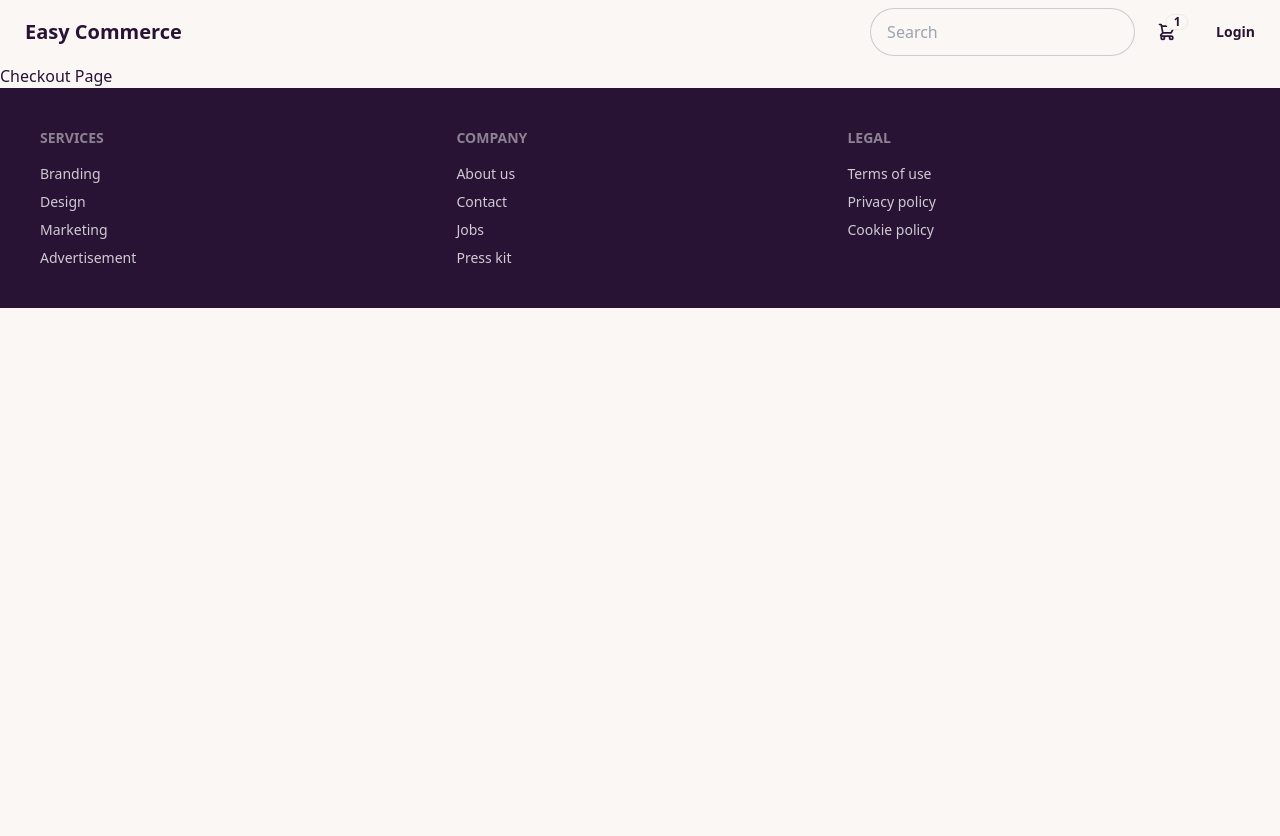
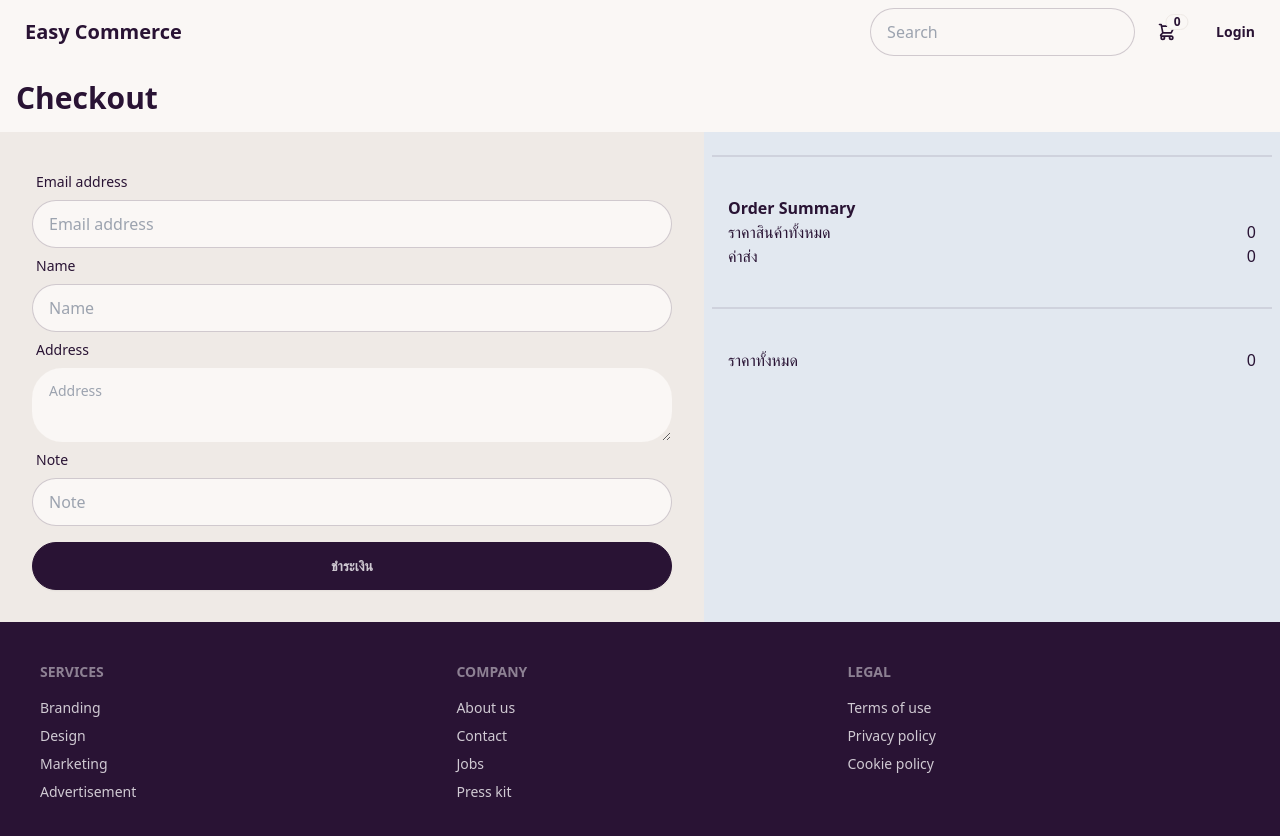
Before and after one commit to kengserch/vue-easy-commerce, a Vue app: page /checkout in a window 1280 px wide. Shown: the top 836 px of the page. Before the commit the page ends 800 px from the top, so only its background shows below. Built offline with nearby package versions, Linux system fonts and the light colour scheme.

Commit message:
finish-user-front-shop

```diff
--- a/src/App.vue
+++ b/src/App.vue
@@ -1,5 +1,13 @@
 <script setup>
+import { onMounted } from 'vue';
 import {RouterView } from 'vue-router'
+import { useCartStore } from '@/stores/user/cart';
+
+const cartStore = useCartStore()
+
+onMounted(() => {
+  cartStore.loadCart()
+})
 
 </script>
 
--- a/src/components/Product.vue
+++ b/src/components/Product.vue
@@ -2,7 +2,8 @@
 import { defineProps } from 'vue';
 
 defineProps({
-    products:Array
+    products: Array,
+    addToCart: Function
 })
 </script>
 <template>
@@ -15,7 +16,7 @@ defineProps({
                 <h2 class="card-title">{{ product.name }}</h2>
                 <p>{{ product.about }}</p>
                 <div class="card-actions justify-end">
-                    <button class="btn btn-primary">Buy Now</button>
+                    <button class="btn btn-primary" @click="addToCart(product)">Buy Now</button>
                 </div>
             </div>
         </div>
--- a/src/layouts/UserLayout.vue
+++ b/src/layouts/UserLayout.vue
@@ -25,6 +25,9 @@ const login = () => {
 const logout = () => {
     isLoggedIn.value = false
     localStorage.removeItem('isLoggedIn')
+    localStorage.removeItem('cart-data')
+    localStorage.removeItem('order-data')
+    window.location.reload()
 }
 const handleSearch = (event) => {
     if (event.key === 'Enter'){
--- a/src/stores/user/cart.js
+++ b/src/stores/user/cart.js
@@ -2,17 +2,8 @@ import { defineStore } from "pinia";
 
 export const useCartStore = defineStore('cart', {
     state: () => ({
-        items:[
-            {
-                name: 'test',
-                imageUrl: 'https://daisyui.com/images/stock/photo-1606107557195-0e29a4b5b4aa.jpg',
-                quantity: 10,
-                about: 'test1',
-                status: 'open',
-                price: 100,
-                quantity:1
-            }
-        ]
+        items:[],
+        checkout:{}
     }),
     getters:{
         summaryQuantity(state) {
@@ -25,14 +16,50 @@ export const useCartStore = defineStore('cart', {
         }
     },
     actions:{
+        loadCart () {
+            const previousCart = localStorage.getItem('cart-data')
+            if(previousCart){
+                this.items = JSON.parse(previousCart)
+            }
+        },
         addToCart (ProductData) {
-            this.items.push(ProductData)
+            const findProductIndex = this.items.findIndex(item => {
+                return item.name === ProductData.name
+            })
+            if(findProductIndex < 0){
+                ProductData.quantity = 1
+                this.items.push(ProductData)
+            }else{
+                const currentItem = this.items[findProductIndex]
+
+                this.updateQuantity(findProductIndex, currentItem.quantity+1)
+            }
+            localStorage.setItem('cart-data', JSON.stringify(this.items))
         },
         updateQuantity (index, quantity) {
             this.items[index].quantity = quantity
+            localStorage.setItem('cart-data', JSON.stringify(this.items))
         },
         removeItemIncart (index) {
             this.items.splice(index,1)
+            localStorage.setItem('cart-data', JSON.stringify(this.items))
+        },
+        placeOrder (userData){
+            const orderData = {
+                ...userData,
+                totalPrice: this.summaryPrice,
+                paymentMethod : 'Credit Card',
+                createdDate : (new Date()).toLocaleString(),
+                orderNumber : `AA${ Math.floor((Math.random()*90000)+10000)}`,
+                products: this.items
+            }
+            localStorage.setItem('order-data', JSON.stringify(orderData))
+        },
+        loadCheckout(){
+            const orderData = localStorage.getItem('order-data')
+            if(orderData){
+               this.checkout = JSON.parse(orderData)
+            }
         }
     }
 })
--- a/src/views/user/CartView.vue
+++ b/src/views/user/CartView.vue
@@ -1,4 +1,5 @@
 <script setup>
+import { RouterLink } from 'vue-router';
 import UserLayout from '@/layouts/UserLayout.vue'
 import Close from '@/components/icons/Close.vue'
 import { useCartStore } from '@/stores/user/cart'
@@ -22,7 +23,7 @@ const changeQuantity = (event, index) =>{
         </div>
         <div v-else class="flex" v-for="(item,index) in cartStore.items" :key="index">
           <div class="flex-1">
-            <img class="w-full p-5" src="https://daisyui.com/images/stock/photo-1606107557195-0e29a4b5b4aa.jpg">
+            <img class="w-full p-5" :src="item.imageUrl">
           </div>
           <div class="flex-1">
             <div class="flex flex-col justify-between h-full">
@@ -34,7 +35,7 @@ const changeQuantity = (event, index) =>{
                     <div>{{item.price}}</div>
                   </div>
                   <div>
-                    <select class=" w-1/2 p-4 rounded-full" @change="changeQuantity($event,index)">
+                    <select v-model="item.quantity" class=" w-1/2 p-4 rounded-full" @change="changeQuantity($event,index)">
                       <option v-for="(quantity,index) in [1, 2, 3, 4, 5]" :key="index">
                         {{ quantity }}
                       </option>
@@ -67,6 +68,7 @@ const changeQuantity = (event, index) =>{
             <div>ราคารวมทั้งหมด</div>
             <div>{{ cartStore.summaryPrice  }}</div>
           </div>
+          <RouterLink :to="{name:'checkout'}" class="btn btn-neutral w-full mt-4">ชำระเงิน</RouterLink>
         </div>
       </div>
     </div>
--- a/src/views/user/CheckoutView.vue
+++ b/src/views/user/CheckoutView.vue
@@ -1,9 +1,99 @@
 <script setup>
-import UserLayout from '@/layouts/UserLayout.vue'
+import { reactive } from "vue";
+import { RouterLink , useRouter } from "vue-router"
+
+import UserLayout from "@/layouts/UserLayout.vue";
+
+import { useCartStore } from '@/stores/user/cart'
+
+
+
+const FormData = [
+  {
+    name: 'Email address',
+    field: 'email'
+  },
+  {
+    name: 'Name',
+    field: 'name'
+  },
+  {
+    name: 'Address',
+    field: 'address'
+  }
+  ,
+  {
+    name: 'Note',
+    field: 'note'
+  }
+]
+
+const cartStore = useCartStore()
+const router = useRouter()
+
+const userFormData = reactive({
+  email: '',
+  name: '',
+  address: '',
+  note: ''
+})
+
+const payment = () => {
+  cartStore.placeOrder(userFormData)
+  router.push({name:'success'})
+}
+
 </script>
 
 <template>
   <UserLayout>
-    Checkout Page
+    <h1 class="text-3xl font-bold m-4">Checkout</h1>
+    <div class="flex">
+      <section class="flex-auto w-64 bg-base-200 p-8">
+        <label v-for="form in FormData" :key="form.field" class="form-control w-full">
+          <div class="label">
+            <span class="label-text">{{ form.name }}</span>
+          </div>
+          <textarea v-if="form.field === 'address'" v-model="userFormData[form.field]" class="textarea"
+            :placeholder="form.name"></textarea>
+          <input v-else v-model="userFormData[form.field]" type="text" :placeholder="form.name"
+            class="input input-bordered w-full" />
+        </label>
+        <button @click="payment" class="btn btn-neutral w-full mt-4">ชำระเงิน</button>
+      </section>
+      <section class="flex-auto w-32 bg-slate-200 px-2">
+        <div v-for="item in cartStore.items" :key="item" class="flex bg-white m-8 py-4">
+          <div class="flex-1">
+            <img class="w-full p-4" :src="item.imageUrl">
+          </div>
+          <div class="flex-1">
+            <div class="flex flex-col justify-between h-full">
+              <div>
+                <div><b>{{ item.name }}</b></div>
+                <div>จำนวน : {{ item.quantity }}</div>
+              </div>
+              <RouterLink :to="{ name: 'cart' }">Edit</RouterLink>
+            </div>
+          </div>
+        </div>
+        <div class="divider"></div>
+        <div class="p-4">
+          <div><b>Order Summary</b></div>
+          <div class="flex justify-between">
+            <div>ราคาสินค้าทั้งหมด</div>
+            <div>{{ cartStore.summaryPrice }}</div>
+          </div>
+          <div class="flex justify-between">
+            <div>ค่าส่ง</div>
+            <div>0</div>
+          </div>
+        </div>
+        <div class="divider"></div>
+        <div class="flex justify-between p-4 mb-4">
+          <div>ราคาทั้งหมด</div>
+          <div>{{ cartStore.summaryPrice }}</div>
+        </div>
+      </section>
+    </div>
   </UserLayout>
 </template>
--- a/src/views/user/HomeView.vue
+++ b/src/views/user/HomeView.vue
@@ -1,9 +1,20 @@
 <script setup>
+import { useRouter } from 'vue-router';
 import UserLayout from '@/layouts/UserLayout.vue'
 import Product from '@/components/Product.vue'
 import { useProductStore } from '@/stores/user/product';
+import { useCartStore } from '@/stores/user/cart';
 
+const router = useRouter()
 const productStore = useProductStore()
+const cartStore = useCartStore()
+
+const addToCart = (product) => {
+  // console.log('Hello add to cart')
+  // console.log(product)
+  cartStore.addToCart(product)
+  router.push({ name:'cart'})
+}
 </script>
 
 <template>
@@ -17,7 +28,10 @@ const productStore = useProductStore()
       </div>
     </div>
 
-    <Product :products="productStore.list">
+    <Product
+    :products="productStore.list"
+    :addToCart="addToCart"
+    >
     </Product>
   </UserLayout>
 </template>
--- a/src/views/user/ProfileView.vue
+++ b/src/views/user/ProfileView.vue
@@ -1,9 +1,73 @@
 <script setup>
+import { ref , onMounted } from 'vue';
 import UserLayout from '@/layouts/UserLayout.vue'
+
+const profileImageUrl = ref('https://daisyui.com/images/stock/photo-1534528741775-53994a69daeb.jpg')
+const email = ref('')
+const name = ref('')
+
+
+const handleFileUpload = (event) => {
+  const file = event.target.files[0]
+
+  if(file){
+    const reader = new FileReader()
+    reader.onload = (e) =>{
+      profileImageUrl.value = e.target.result
+    }
+    reader.readAsDataURL(file)
+  }
+}
+
+const updateProfile = () => {
+  const profileData = {
+    imageUrl: profileImageUrl.value,
+    email: email.value,
+    name: name.value
+  }
+  localStorage.setItem('profile-data', JSON.stringify(profileData))
+  alert('Success Update Profile!')
+}
+
+onMounted(()=>{
+  let profileData = localStorage.getItem('profile-data')
+  if(profileData){
+    profileData = JSON.parse(profileData)
+    profileImageUrl.value = profileData.imageUrl
+    email.value = profileData.email
+    name.value = profileData.name
+
+  }
+})
 </script>
 
 <template>
   <UserLayout>
-    Profile Page
+    <div class="max-w-2xl mx-auto border border-base-200 shadow-xl p-8 my-3">
+      <div class="font-bold text-2xl">Your profile </div>
+      <div class="flex flex-col items-center">
+        <div class="flex flex-col items-center">
+          <div class="avatar">
+            <div class="w-24 rounded-full">
+              <img :src="profileImageUrl">
+            </div>
+          </div>
+          <input type="file" @change="handleFileUpload">
+        </div>
+        <label class="form-control w-full ">
+          <div class="label">
+            <span class="label-text">Email</span>
+          </div>
+          <input v-model="email" type="text" placeholder="Email..." class="input input-bordered w-full " />
+        </label>
+        <label class="form-control w-full ">
+          <div class="label">
+            <span class="label-text">Name</span>
+          </div>
+          <input v-model="name" type="text" placeholder="Name..." class="input input-bordered w-full " />
+        </label>
+        <button @click="updateProfile" class="btn btn-neutral w-full mt-4">Update Profile</button>
+      </div>
+    </div>
   </UserLayout>
 </template>
--- a/src/views/user/SearchView.vue
+++ b/src/views/user/SearchView.vue
@@ -1,30 +1,46 @@
 <script setup>
 //config
 import { onMounted, ref, computed, watch } from 'vue';
-import { useRoute } from 'vue-router';
+import { useRoute, useRouter } from 'vue-router';
 //layout
 import UserLayout from '@/layouts/UserLayout.vue'
 import Product from '@/components/Product.vue'
 //store
 import { useProductStore } from '@/stores/user/product';
+import { useCartStore } from '@/stores/user/cart';
+
+const route = useRoute()
+const router = useRouter()
 
 const productStore = useProductStore()
+const cartStore = useCartStore()
 
-const route = useRoute()
 const searchText = ref('')
 
 
 watch(() => route.query.q, (newSearchText) => {
   searchText.value = newSearchText
 }, {immediate: true})
+
 const filterProducts = computed(() => {
   return productStore.filterProducts(searchText.value)
 })
+
+const addToCart = (product) => {
+  // console.log('Hello add to cart')
+  // console.log(product)
+  cartStore.addToCart(product)
+  router.push({ name:'cart'})
+}
 </script>
 
 <template>
   <UserLayout>
     <div class="text-3xl m-4">Search: <b>{{ searchText }}</b></div>
-    <Product :products="filterProducts"></Product>
+    <Product
+    :products="filterProducts"
+    :addToCart="addToCart"
+    >
+    </Product>
   </UserLayout>
 </template>
--- a/src/views/user/SuccessView.vue
+++ b/src/views/user/SuccessView.vue
@@ -1,9 +1,79 @@
 <script setup>
+import { onMounted, ref } from 'vue';
 import UserLayout from '@/layouts/UserLayout.vue'
+
+import { useCartStore } from '@/stores/user/cart'
+const cartStore = useCartStore()
+
+const orderData = ref({})
+
+onMounted(() => {
+  cartStore.loadCheckout()
+  if (cartStore.checkout.orderNumber) {
+    orderData.value = cartStore.checkout
+  }
+  // console.log(cartStore.checkout)
+})
 </script>
 
 <template>
   <UserLayout>
-    Success Page
+    <div class="max-w-5xl mx-auto border border-base-200 shadow-xl p-8 my-3">
+      <div>
+        <div class="text-2xl font-bold">Your Order is Success</div>
+        <div>Hi {{ orderData.name }}</div>
+        <div>เตรียมรอรับสินค้าขอบคุณได้เลย</div>
+      </div>
+      <div class="divider"></div>
+      <div class="grid grid-cols-4 gap-2">
+        <div>
+          <div class="font-bold">Order date</div>
+          <div>{{ orderData.createdDate }}</div>
+        </div>
+        <div>
+          <div class="font-bold">Order number</div>
+          <div>{{ orderData.orderNumber }}</div>
+        </div>
+        <div>
+          <div class="font-bold">Payment method</div>
+          <div>{{ orderData.paymentMethod }}</div>
+        </div>
+        <div>
+          <div class="font-bold">Address</div>
+          <div>{{ orderData.address }}</div>
+        </div>
+      </div>
+      <div class="divider"></div>
+      <div v-for="product in orderData.products" :key="product" class="grid grid-cols-4 gap-2 mb-4 items-center">
+        <div>
+         <img class="w-full" :src="product.imageUrl">
+        </div>
+        <div>
+          <b>{{ product.name }}</b>
+        </div>
+        <div>
+          จำนวน : {{ product.quantity }}
+        </div>
+        <div>
+          ราคารวม : {{ product.price * product.quantity }}
+        </div>
+      </div>
+      <div class="divider"></div>
+        <div class="flex justify-between">
+          <div class="font-bold">ราคาสินค้าทั้งหมด</div>
+          <div>{{ orderData.totalPrice }}</div>
+        </div>
+        <div class="flex justify-between mt-4">
+          <div>ค่าส่ง</div>
+          <div>0</div>
+        </div>
+        <div class="flex justify-between mt-4">
+          <div>ราคาทั้งสิ้น</div>
+          <div>{{ orderData.totalPrice }}</div>
+        </div>
+      <div class="divider"></div>
+      <div class="divider"></div>
+      <div class="text-xl font-bold">ขอบคุณที่มาซื้อของเรา</div>
+    </div>
   </UserLayout>
 </template>
```
